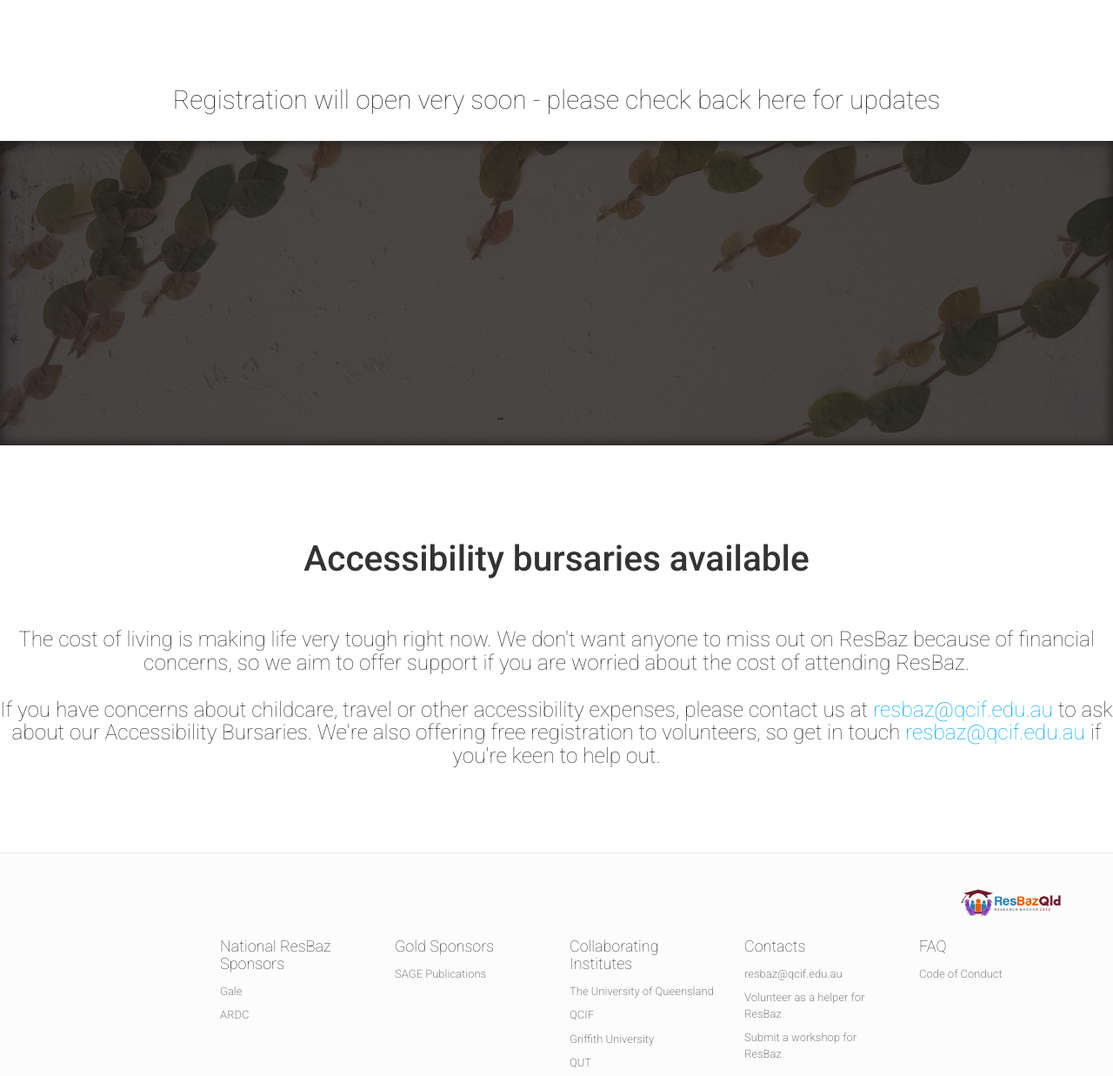
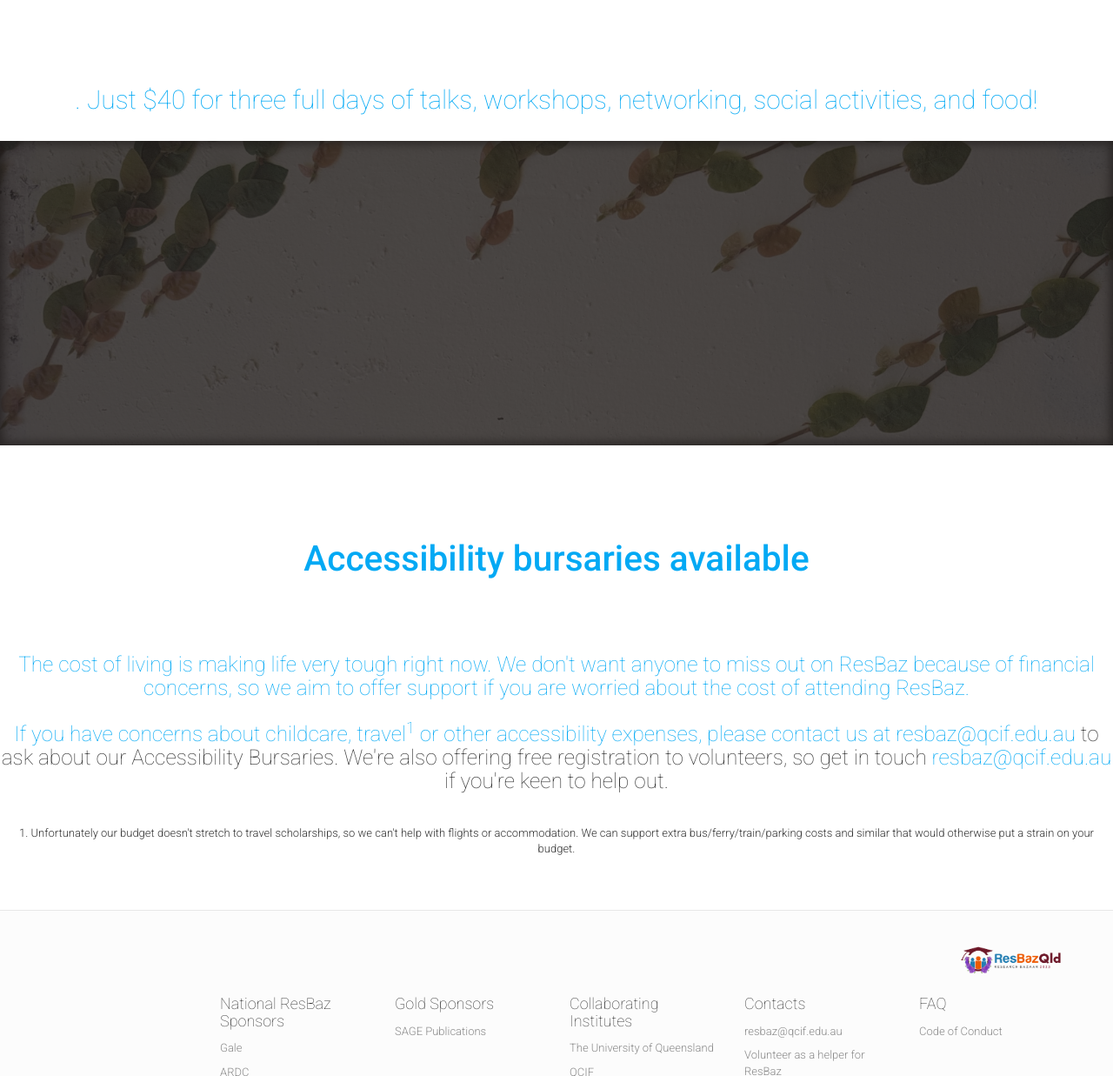
Before and after one commit to resbaz/resbazvic2024, a Jekyll site: the page built from registration.html, in a window 1280 px wide and 1400 px high, scrolled down 244 px. Shown: the part 163-1400 px from the top of the window at 87% size. Built offline with Jekyll 4.4.1, drawn with Linux system fonts in a browser that asks for light colours; nearby versions of some CDN libraries; comment, search, counter and statistics services are not loaded.

Commit message:
opening rego

```diff
--- a/registration.html
+++ b/registration.html
@@ -11,7 +11,8 @@
 <section id="register" class="partners">
     <div class="content-wrapper">
 
-        <br><h5>Registration will open very soon - please check back here for updates<h5>
+        <br><h5><a href="https://events.humanitix.com/resbazqld-2023"Registration is now open"</a>. Just $40 for three full days of talks, workshops,
+networking, social activities, and food!<h5>
 
 <section id="twitter-feed" class="twitter-feed image-section parallax" style="background-image: url({{ site.baseurl }}/img/sections-background/whitewall.jpg);">
     <div class="overlay solid-overlay"></div>
@@ -29,9 +30,12 @@
 </h4></b><br><br><h6>
 The cost of living is making life very tough right now. We don't want anyone to miss out on ResBaz because of financial concerns, so we aim to offer support if you are worried about the cost of attending ResBaz. <br><br>
 
-If you have concerns about childcare, travel or other accessibility expenses, please contact us at <a href=" mailto:resbaz@qcif.edu.au " target="_blank">resbaz@qcif.edu.au</a> to ask about our Accessibility Bursaries. We're also offering free registration to volunteers, so get in touch <a href=" mailto:resbaz@qcif.edu.au " target="_blank">resbaz@qcif.edu.au</a> if you're keen to help out. <br><br></h6>
+If you have concerns about childcare, travel<sup>1</sup> or other accessibility expenses, please contact us at <a href=" mailto:resbaz@qcif.edu.au "
+target="_blank">resbaz@qcif.edu.au</a> to ask about our Accessibility Bursaries. We're also offering free registration to volunteers, so get in touch <a href=" mailto:resbaz@qcif.edu.au " target="_blank">resbaz@qcif.edu.au</a> if you're keen to help out. <br><br></h6>
 </h6>
 
+1. Unfortunately our budget doesn't stretch to travel scholarships, so we can't help with flights or accommodation. We can support extra
+bus/ferry/train/parking costs and similar that would otherwise put a strain on your budget.
 
 </div>
  </section>
```
